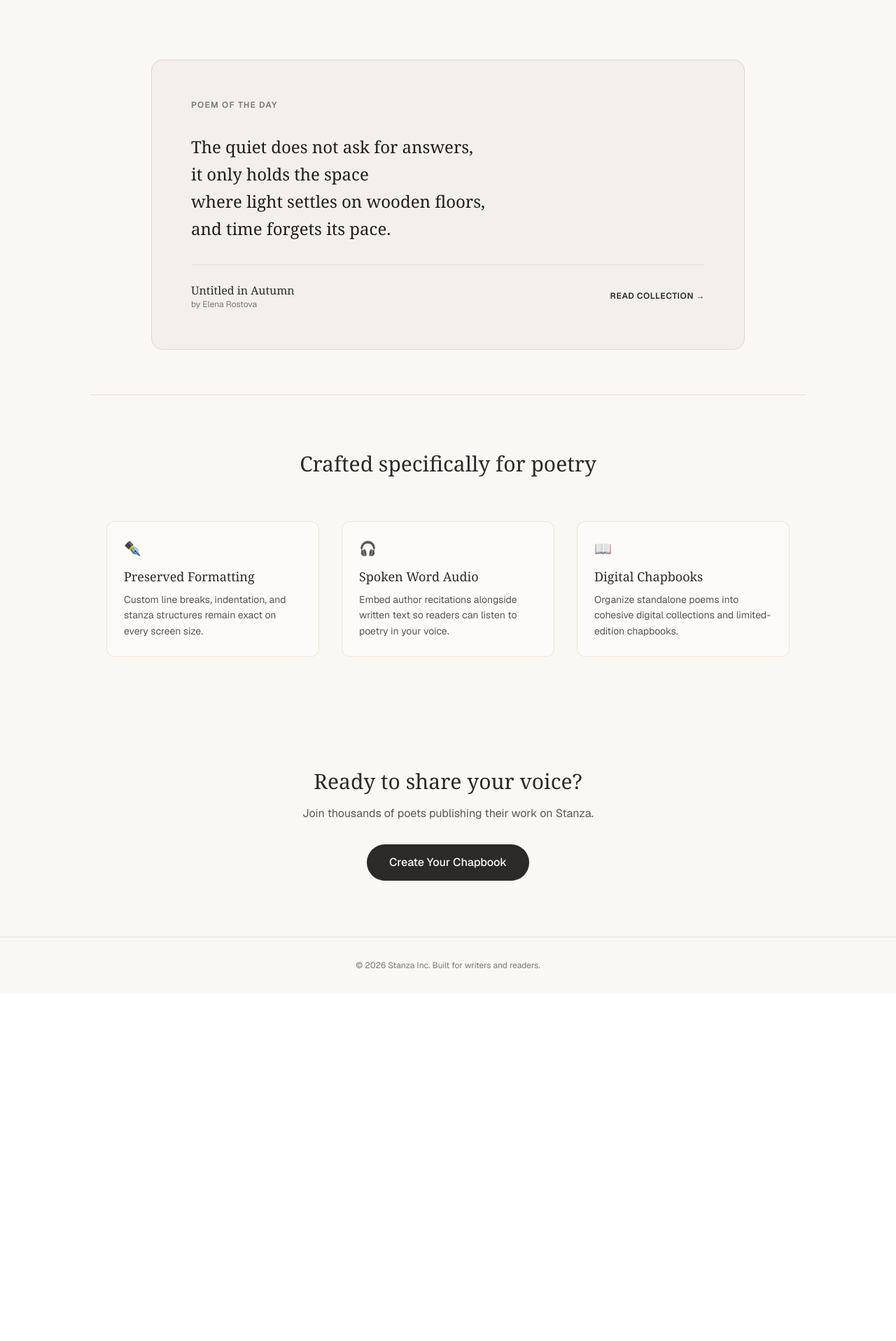
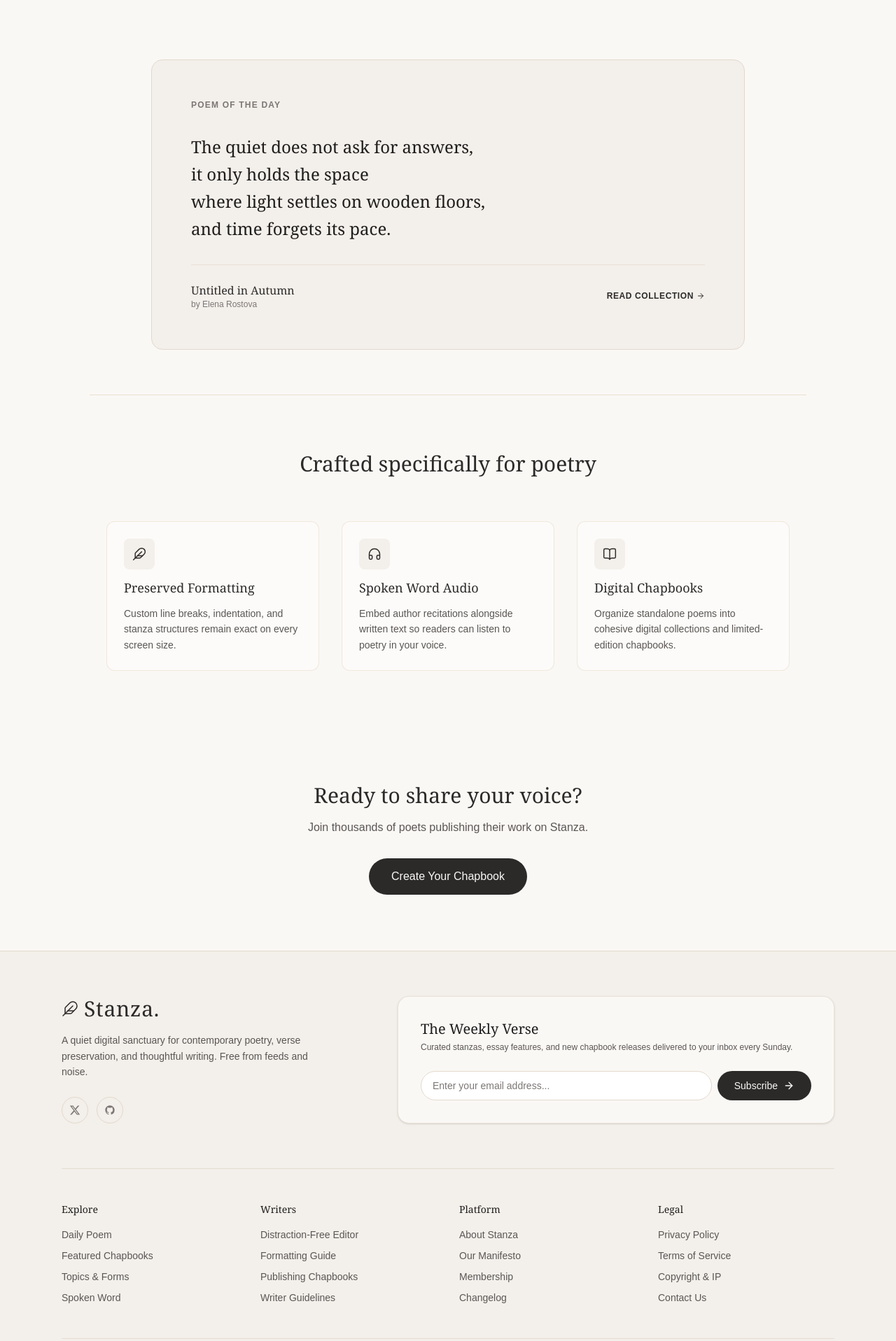
Before and after one commit to rxjaiswal4-tech/the_thinking_room, a Next.js app: page / in a window 1280 px wide. Shown: the part 611-2528 px from the top of the page at 70% size. Before the commit the page ends 2031 px from the top, so only its background shows below. Built offline with nearby package versions, Linux system fonts and the light colour scheme.

Commit message:
date0804

```diff
--- a/package.json
+++ b/package.json
@@ -9,6 +9,7 @@
     "lint": "eslint"
   },
   "dependencies": {
+    "lucide-react": "^1.28.0",
     "next": "16.3.0",
     "react": "19.2.8",
     "react-dom": "19.2.8"
--- /dev/null
+++ b/src/app/components/Footer.tsx
@@ -0,0 +1,142 @@
+'use client';
+
+import Link from 'next/link';
+import {
+  ArrowRight,
+  Feather
+} from 'lucide-react';
+
+export function Footer() {
+  return (
+    <footer className="bg-[#F3EFEA] border-t border-[#E3D9CC] text-[#2C2A29] pt-16 pb-12 transition-colors">
+      <div className="max-w-6xl mx-auto px-6">
+
+        {/* Top Section: Brand & Newsletter */}
+        <div className="grid grid-cols-1 lg:grid-cols-12 gap-12 pb-16 border-b border-[#E3D9CC]/80">
+
+          {/* Brand Info */}
+          <div className="lg:col-span-5 space-y-4">
+            <Link href="/" className="font-serif text-3xl font-medium tracking-wide inline-flex items-center gap-2">
+              <Feather className="w-6 h-6 stroke-[1.5]" />
+              <span>Stanza.</span>
+            </Link>
+            <p className="text-sm text-[#5A5654] leading-relaxed max-w-sm">
+              A quiet digital sanctuary for contemporary poetry, verse preservation, and thoughtful writing. Free from feeds and noise.
+            </p>
+
+            {/* Social Icons (Inline SVG for clean brand rendering) */}
+            <div className="pt-2 flex items-center space-x-3 text-[#7C7775]">
+              {/* Twitter / X */}
+              <a
+                href="https://twitter.com"
+                target="_blank"
+                rel="noreferrer"
+                className="p-2.5 rounded-full border border-[#E3D9CC] hover:border-[#2C2A29] hover:text-[#2C2A29] transition-all"
+                aria-label="Twitter"
+              >
+                <svg className="w-4 h-4 fill-current" viewBox="0 0 24 24">
+                  <path d="M18.244 2.25h3.308l-7.227 8.26 8.502 11.24H16.17l-5.214-6.817L4.99 21.75H1.68l7.73-8.835L1.254 2.25H8.08l4.713 6.231zm-1.161 17.52h1.833L7.084 4.126H5.117z"/>
+                </svg>
+              </a>
+
+              {/* GitHub */}
+              <a
+                href="https://github.com"
+                target="_blank"
+                rel="noreferrer"
+                className="p-2.5 rounded-full border border-[#E3D9CC] hover:border-[#2C2A29] hover:text-[#2C2A29] transition-all"
+                aria-label="GitHub"
+              >
+                <svg className="w-4 h-4 fill-current" viewBox="0 0 24 24">
+                  <path fillRule="evenodd" clipRule="evenodd" d="M12 2C6.477 2 2 6.484 2 12.017c0 4.425 2.865 8.18 6.839 9.504.5.092.682-.217.682-.483 0-.237-.008-.868-.013-1.703-2.782.605-3.369-1.343-3.369-1.343-.454-1.158-1.11-1.466-1.11-1.466-.908-.62.069-.608.069-.608 1.003.07 1.53 1.032 1.53 1.032.892 1.53 2.341 1.088 2.91.832.092-.647.35-1.088.636-1.338-2.22-.253-4.555-1.113-4.555-4.951 0-1.093.39-1.988 1.029-2.688-.103-.253-.446-1.272.098-2.65 0 0 .84-.27 2.75 1.026A9.564 9.564 0 0112 6.844c.85.004 1.705.115 2.504.337 1.909-1.296 2.747-1.027 2.747-1.027.546 1.379.202 2.398.1 2.651.64.7 1.028 1.595 1.028 2.688 0 3.848-2.339 4.695-4.566 4.943.359.309.678.92.678 1.855 0 1.338-.012 2.419-.012 2.747 0 .268.18.58.688.482A10.019 10.019 0 0022 12.017C22 6.484 17.522 2 12 2z"/>
+                </svg>
+              </a>
+            </div>
+          </div>
+
+          {/* Newsletter Box */}
+          <div className="lg:col-span-7 bg-[#FAF8F5] p-6 sm:p-8 rounded-2xl border border-[#E3D9CC]/70 shadow-sm flex flex-col justify-between">
+            <div>
+              <h3 className="font-serif text-xl font-medium text-[#1F1E1D] mb-1">
+                The Weekly Verse
+              </h3>
+              <p className="text-xs text-[#5A5654] mb-4">
+                Curated stanzas, essay features, and new chapbook releases delivered to your inbox every Sunday.
+              </p>
+            </div>
+
+            <form className="flex flex-col sm:flex-row gap-2 mt-2" onSubmit={(e) => e.preventDefault()}>
+              <input
+                type="email"
+                placeholder="Enter your email address..."
+                className="flex-1 bg-white border border-[#E3D9CC] text-sm px-4 py-2.5 rounded-full text-[#2C2A29] placeholder-[#7C7775] focus:outline-none focus:ring-1 focus:ring-[#2C2A29]"
+                required
+              />
+              <button
+                type="submit"
+                className="inline-flex items-center justify-center gap-2 px-6 py-2.5 rounded-full bg-[#2C2A29] text-[#FAF8F5] text-sm font-medium hover:bg-opacity-90 transition-all shrink-0"
+              >
+                <span>Subscribe</span>
+                <ArrowRight className="w-4 h-4" />
+              </button>
+            </form>
+          </div>
+        </div>
+
+        {/* Navigation Links */}
+        <div className="grid grid-cols-2 md:grid-cols-4 gap-8 py-12 border-b border-[#E3D9CC]/80 text-sm">
+          <div>
+            <h4 className="font-serif font-medium text-[#1F1E1D] mb-4">Explore</h4>
+            <ul className="space-y-2.5 text-[#5A5654]">
+              <li><Link href="/explore" className="hover:text-[#2C2A29] transition-colors">Daily Poem</Link></li>
+              <li><Link href="/collections" className="hover:text-[#2C2A29] transition-colors">Featured Chapbooks</Link></li>
+              <li><Link href="/topics" className="hover:text-[#2C2A29] transition-colors">Topics & Forms</Link></li>
+              <li><Link href="/audio" className="hover:text-[#2C2A29] transition-colors">Spoken Word</Link></li>
+            </ul>
+          </div>
+
+          <div>
+            <h4 className="font-serif font-medium text-[#1F1E1D] mb-4">Writers</h4>
+            <ul className="space-y-2.5 text-[#5A5654]">
+              <li><Link href="/editor" className="hover:text-[#2C2A29] transition-colors">Distraction-Free Editor</Link></li>
+              <li><Link href="/guide" className="hover:text-[#2C2A29] transition-colors">Formatting Guide</Link></li>
+              <li><Link href="/publish" className="hover:text-[#2C2A29] transition-colors">Publishing Chapbooks</Link></li>
+              <li><Link href="/guidelines" className="hover:text-[#2C2A29] transition-colors">Writer Guidelines</Link></li>
+            </ul>
+          </div>
+
+          <div>
+            <h4 className="font-serif font-medium text-[#1F1E1D] mb-4">Platform</h4>
+            <ul className="space-y-2.5 text-[#5A5654]">
+              <li><Link href="/about" className="hover:text-[#2C2A29] transition-colors">About Stanza</Link></li>
+              <li><Link href="/manifesto" className="hover:text-[#2C2A29] transition-colors">Our Manifesto</Link></li>
+              <li><Link href="/pricing" className="hover:text-[#2C2A29] transition-colors">Membership</Link></li>
+              <li><Link href="/changelog" className="hover:text-[#2C2A29] transition-colors">Changelog</Link></li>
+            </ul>
+          </div>
+
+          <div>
+            <h4 className="font-serif font-medium text-[#1F1E1D] mb-4">Legal</h4>
+            <ul className="space-y-2.5 text-[#5A5654]">
+              <li><Link href="/privacy" className="hover:text-[#2C2A29] transition-colors">Privacy Policy</Link></li>
+              <li><Link href="/terms" className="hover:text-[#2C2A29] transition-colors">Terms of Service</Link></li>
+              <li><Link href="/copyright" className="hover:text-[#2C2A29] transition-colors">Copyright & IP</Link></li>
+              <li><Link href="/contact" className="hover:text-[#2C2A29] transition-colors">Contact Us</Link></li>
+            </ul>
+          </div>
+        </div>
+
+        {/* Bottom Bar */}
+        <div className="pt-8 flex flex-col md:flex-row items-center justify-between text-xs text-[#7C7775] gap-4">
+          <p>© {new Date().getFullYear()} Stanza Inc. All rights reserved.</p>
+
+          <div className="flex items-center gap-2">
+            <span className="w-2 h-2 rounded-full bg-emerald-500 animate-pulse" />
+            <span>All systems operational</span>
+          </div>
+        </div>
+
+      </div>
+    </footer>
+  );
+}
--- a/src/app/layout.tsx
+++ b/src/app/layout.tsx
@@ -1,29 +1,38 @@
-import type { Metadata } from "next";
-import { Geist, Geist_Mono } from "next/font/google";
-import "./globals.css";
+import type { Metadata } from 'next';
+import { Lora, Inter } from 'next/font/google';
+import { Footer } from './components/Footer';
+import './globals.css';
 
-const geistSans = Geist({
-  variable: "--font-geist-sans",
-  subsets: ["latin"],
+const lora = Lora({
+  subsets: ['latin'],
+  variable: '--font-lora',
+  display: 'swap',
 });
 
-const geistMono = Geist_Mono({
-  variable: "--font-geist-mono",
-  subsets: ["latin"],
+const inter = Inter({
+  subsets: ['latin'],
+  variable: '--font-inter',
+  display: 'swap',
 });
 
 export const metadata: Metadata = {
-  title: "Create Next App",
-  description: "Generated by create next app",
+  title: 'Stanza — Where words find room to breathe',
+  description: 'A quiet digital sanctuary for contemporary poetry and verse preservation.',
 };
 
-export default function RootLayout({ children }: LayoutProps<"/">) {
+export default function RootLayout({
+  children,
+}: {
+  children: React.ReactNode;
+}) {
   return (
-    <html
-      lang="en"
-      className={`${geistSans.variable} ${geistMono.variable} h-full antialiased`}
-    >
-      <body className="min-h-full flex flex-col">{children}</body>
+    <html lang="en" className={`${lora.variable} ${inter.variable}`}>
+      <body className="bg-[#FAF8F5] text-[#2C2A29] font-sans antialiased selection:bg-[#E8E2D9] min-h-screen flex flex-col justify-between">
+        <div className="flex-grow">
+          {children}
+        </div>
+        <Footer />
+      </body>
     </html>
   );
 }
--- a/src/app/page.tsx
+++ b/src/app/page.tsx
@@ -1,19 +1,21 @@
 import Link from 'next/link';
+import { Feather, Headphones, BookOpen, ArrowRight } from 'lucide-react';
 
 export default function Home() {
   return (
-    <div className="min-h-screen bg-[#FAF8F5] text-[#2C2A29] font-sans antialiased selection:bg-[#E8E2D9]">
+    <div className="min-h-screen bg-[#FAF8F5] text-[#2C2A29] font-sans antialiased">
 
       {/* Navigation */}
       <nav className="max-w-5xl mx-auto px-6 py-8 flex items-center justify-between border-b border-[#EADFCF]">
-        <Link href="/" className="font-serif text-2xl tracking-wide font-medium">
-          Stanza.
+        <Link href="/" className="font-serif text-2xl tracking-wide font-medium flex items-center gap-2">
+          <Feather className="w-5 h-5 stroke-[1.75]" />
+          <span>Stanza.</span>
         </Link>
         <div className="flex items-center gap-6 text-sm font-medium">
           <Link href="#explore" className="hover:opacity-70 transition-opacity">Explore</Link>
           <Link href="#features" className="hover:opacity-70 transition-opacity">Features</Link>
           <Link
-            href="/write"
+            href="/editor"
             className="px-4 py-2 rounded-full bg-[#2C2A29] text-[#FAF8F5] hover:bg-opacity-90 transition-colors"
           >
             Start Writing
@@ -35,16 +37,17 @@ export default function Home() {
           </p>
           <div className="flex flex-col sm:flex-row items-center justify-center gap-4">
             <Link
-              href="/read"
-              className="w-full sm:w-auto px-8 py-3.5 rounded-full bg-[#2C2A29] text-[#FAF8F5] font-medium hover:bg-opacity-90 transition-all"
+              href="/explore"
+              className="w-full sm:w-auto px-8 py-3.5 rounded-full bg-[#2C2A29] text-[#FAF8F5] font-medium hover:bg-opacity-90 transition-all inline-flex items-center justify-center gap-2"
             >
-              Read Contemporary Verse
+              <span>Read Contemporary Verse</span>
+              <ArrowRight className="w-4 h-4" />
             </Link>
             <Link
               href="/editor"
               className="w-full sm:w-auto px-8 py-3.5 rounded-full border border-[#D5C9B8] hover:border-[#2C2A29] transition-all"
             >
-              Try Distraction-Free Editor
+              Distraction-Free Editor
             </Link>
           </div>
         </section>
@@ -68,37 +71,44 @@ and time forgets its pace.`}
                 <p className="font-serif text-base font-medium">Untitled in Autumn</p>
                 <p className="text-xs text-[#7C7775]">by Elena Rostova</p>
               </div>
-              <button className="text-xs font-semibold uppercase tracking-wider text-[#2C2A29] hover:underline">
-                Read Collection →
-              </button>
+              <Link href="/explore" className="text-xs font-semibold uppercase tracking-wider text-[#2C2A29] hover:underline inline-flex items-center gap-1">
+                <span>Read Collection</span>
+                <ArrowRight className="w-3 h-3" />
+              </Link>
             </div>
           </div>
         </section>
 
-        {/* Features Section */}
+        {/* Features Grid using Lucide SVG Library */}
         <section id="features" className="max-w-5xl mx-auto px-6 py-20 border-t border-[#EADFCF]">
           <h2 className="font-serif text-3xl text-center mb-16">Crafted specifically for poetry</h2>
 
           <div className="grid md:grid-cols-3 gap-8">
-            <div className="p-6 rounded-xl bg-white/40 border border-[#EADFCF]/70">
-              <div className="text-xl mb-3">✒️</div>
-              <h3 className="font-serif text-lg font-medium mb-2">Preserved Formatting</h3>
+            <div className="p-6 rounded-xl bg-white/40 border border-[#EADFCF]/70 space-y-3">
+              <div className="p-3 w-fit rounded-lg bg-[#F3EFEA] text-[#2C2A29]">
+                <Feather className="w-5 h-5 stroke-[1.75]" />
+              </div>
+              <h3 className="font-serif text-lg font-medium">Preserved Formatting</h3>
               <p className="text-sm text-[#5A5654] leading-relaxed">
                 Custom line breaks, indentation, and stanza structures remain exact on every screen size.
               </p>
             </div>
 
-            <div className="p-6 rounded-xl bg-white/40 border border-[#EADFCF]/70">
-              <div className="text-xl mb-3">🎧</div>
-              <h3 className="font-serif text-lg font-medium mb-2">Spoken Word Audio</h3>
+            <div className="p-6 rounded-xl bg-white/40 border border-[#EADFCF]/70 space-y-3">
+              <div className="p-3 w-fit rounded-lg bg-[#F3EFEA] text-[#2C2A29]">
+                <Headphones className="w-5 h-5 stroke-[1.75]" />
+              </div>
+              <h3 className="font-serif text-lg font-medium">Spoken Word Audio</h3>
               <p className="text-sm text-[#5A5654] leading-relaxed">
                 Embed author recitations alongside written text so readers can listen to poetry in your voice.
               </p>
             </div>
 
-            <div className="p-6 rounded-xl bg-white/40 border border-[#EADFCF]/70">
-              <div className="text-xl mb-3">📖</div>
-              <h3 className="font-serif text-lg font-medium mb-2">Digital Chapbooks</h3>
+            <div className="p-6 rounded-xl bg-white/40 border border-[#EADFCF]/70 space-y-3">
+              <div className="p-3 w-fit rounded-lg bg-[#F3EFEA] text-[#2C2A29]">
+                <BookOpen className="w-5 h-5 stroke-[1.75]" />
+              </div>
+              <h3 className="font-serif text-lg font-medium">Digital Chapbooks</h3>
               <p className="text-sm text-[#5A5654] leading-relaxed">
                 Organize standalone poems into cohesive digital collections and limited-edition chapbooks.
               </p>
@@ -111,18 +121,13 @@ and time forgets its pace.`}
           <h2 className="font-serif text-3xl mb-4">Ready to share your voice?</h2>
           <p className="text-[#5A5654] mb-8">Join thousands of poets publishing their work on Stanza.</p>
           <Link
-            href="/signup"
+            href="/editor"
             className="px-8 py-3.5 rounded-full bg-[#2C2A29] text-[#FAF8F5] font-medium hover:bg-opacity-90 inline-block"
           >
             Create Your Chapbook
           </Link>
         </section>
       </main>
-
-      {/* Minimal Footer */}
-      <footer className="border-t border-[#EADFCF] py-8 text-center text-xs text-[#7C7775]">
-        <p>© {new Date().getFullYear()} Stanza Inc. Built for writers and readers.</p>
-      </footer>
     </div>
   );
 }
```
Also changed, not shown: 1 other file (tests, documents, lock files or other folders).
